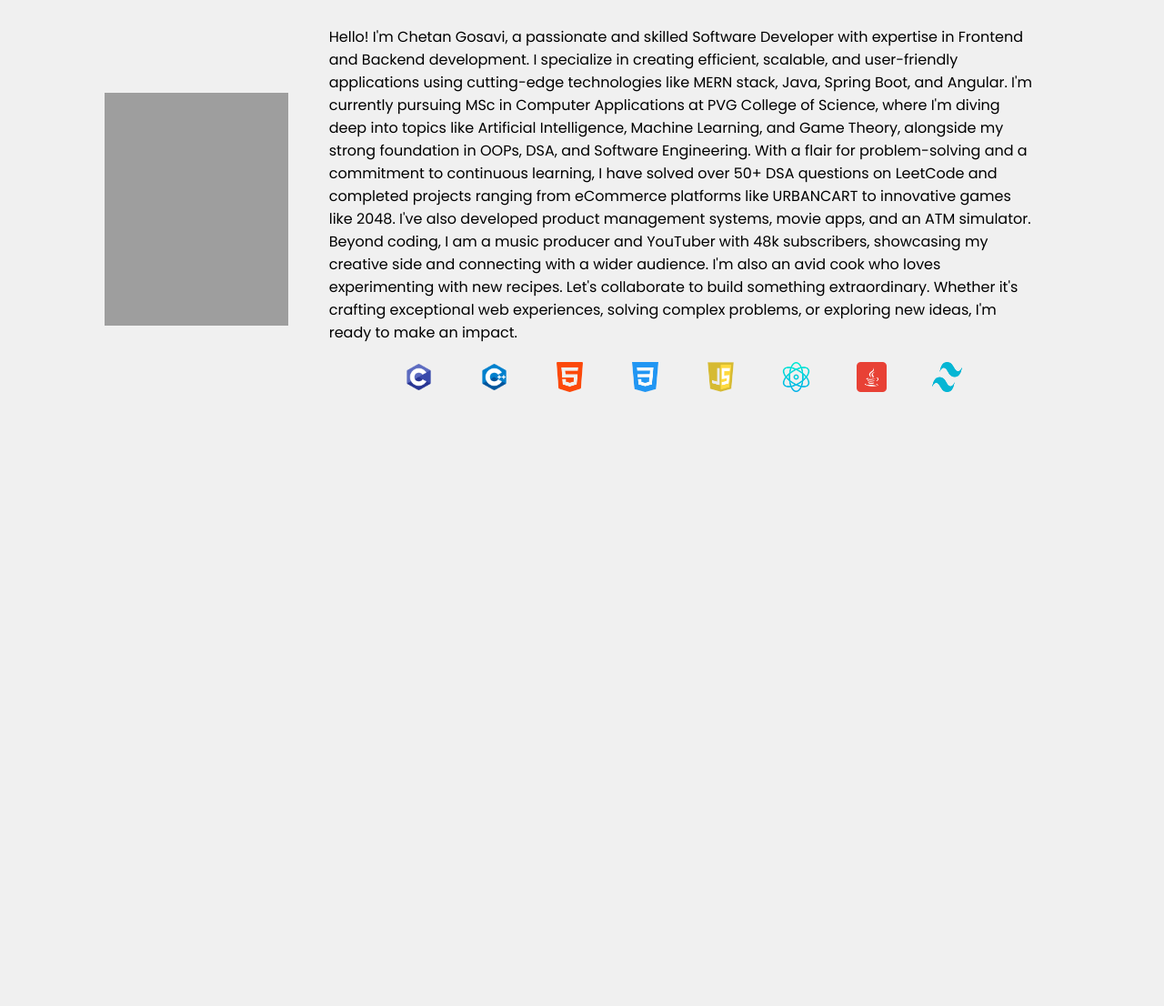
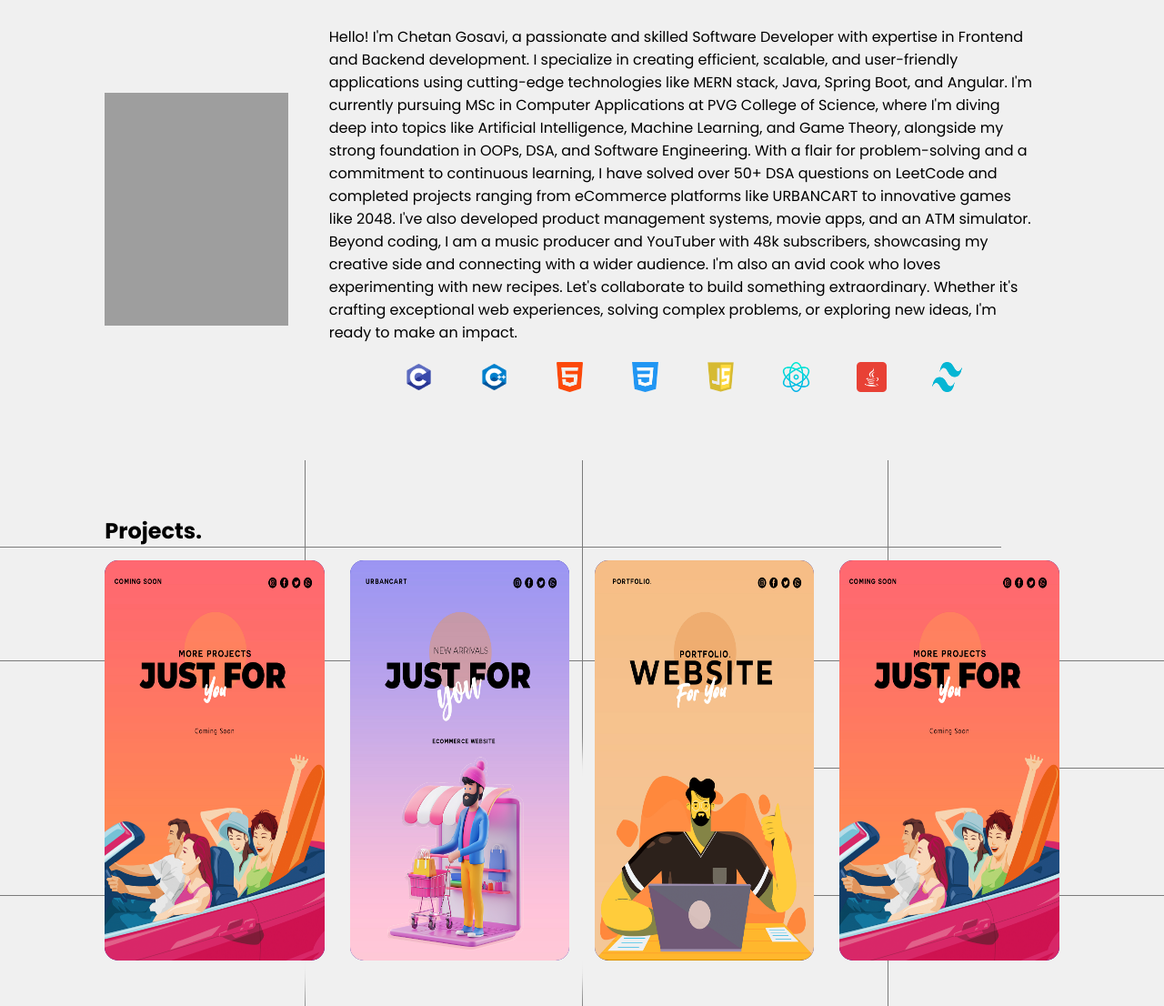
Before and after one commit to chetangosavi/simple-portfolio, a plain HTML site: page index.html in a window 1280 px wide. Shown: the part 907-2013 px from the top of the page at 91% size. Before the commit the page ends 1413 px from the top, so only its background shows below. Drawn offline with nearby package versions, Linux system fonts and the light colour scheme; grey boxes are pictures that could not be loaded.

Commit message:
Portfolio Website

```diff
--- a/index.html
+++ b/index.html
@@ -40,7 +40,7 @@
           minima tenetur recusandae!
         </p>
         <div class="btn-socials">
-          <a href="#" class="btn">Download CV</a>
+          <a href="Resume.pdf" class="btn" target="”_blank”">Download CV</a>
           <div class="socials">
             <a href="https://github.com/chetangosavi" target="”_blank”"
               ><i class="bx bxl-github"></i
@@ -64,7 +64,7 @@
     <section class="about-me">
 
       <div class="about-me-head">
-        <h1>About-Me</h1>
+        <h1>About Me.</h1>
       </div>
 
       <div class="about-me-main">
@@ -117,8 +117,20 @@
       </div>
       </div>
     </section>
-    <section class="lang-logo">
 
+    <!-- projects section -->
+    <section class="projects">
+      <div class="project-head">
+        <h1>Projects.</h1>
+      </div>
+      <div class="project-container">
+        <div class="project-box">
+          <div class="box"><a href="#"><img src="imgages/projects/comingsoon.jpg" alt="comingsoon"></a></div>
+          <div class="box"><a href="#"><img src="imgages/projects/urbancart.jpg" alt="urbancart"></a></div>
+          <div class="box"><a href="#"><img src="imgages/projects/portfolio.jpg" alt="portfolio"></a></div>
+          <div class="box"><a href="#"><img src="imgages/projects/comingsoon.jpg" alt="comingsoon"></a></div>
+        </div>
+      </div>
     </section>
     <!-- Footer -->
     <footer></footer>
--- a/styles.css
+++ b/styles.css
@@ -246,3 +246,35 @@ img.vert-move {
     height: 33px;
     width: 33px;
 }
+
+/* projects */
+
+.projects{
+    height: auto;
+    padding: 60px 9% 50px;
+    background-image: url(imgages/gridLayout.png);
+}
+
+.project-container{
+    /* background-color: #e60000; */
+    margin-top: 15px;
+}
+.project-box{
+    display: flex;
+    justify-content: space-between;
+    gap: 20px;
+}
+.project-box .box{
+    position: relative;
+    background-color: rgb(14, 17, 162);
+    height: 55vh;
+    width: 23%;
+    border-radius: 15px;
+    overflow: hidden;
+}
+
+.project-box .box a img{
+    position: absolute;
+    height: 100%;
+    width: 100%;
+}
```
Also changed, not shown: imgages/projects/comingsoon.jpg (added), imgages/projects/portfolio.jpg (added), imgages/projects/urbancart.jpg (added), 1 other file.
